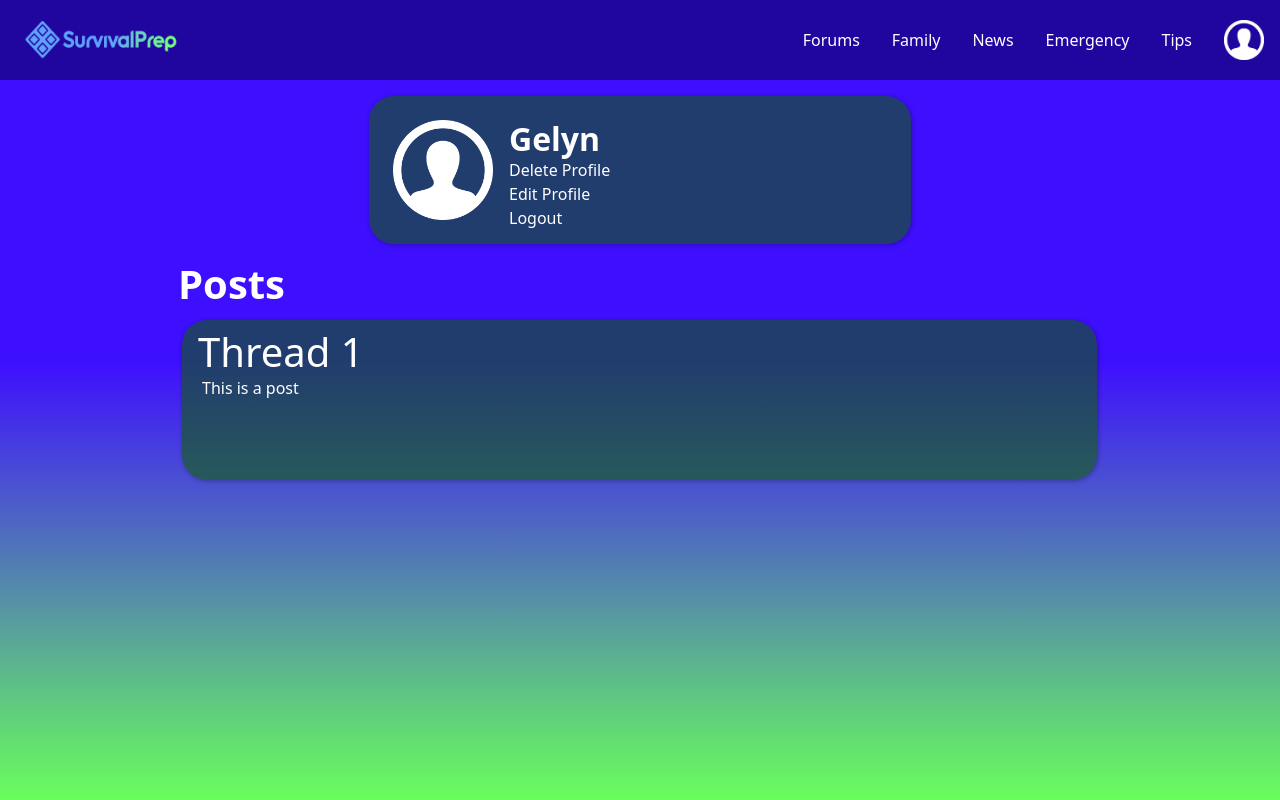
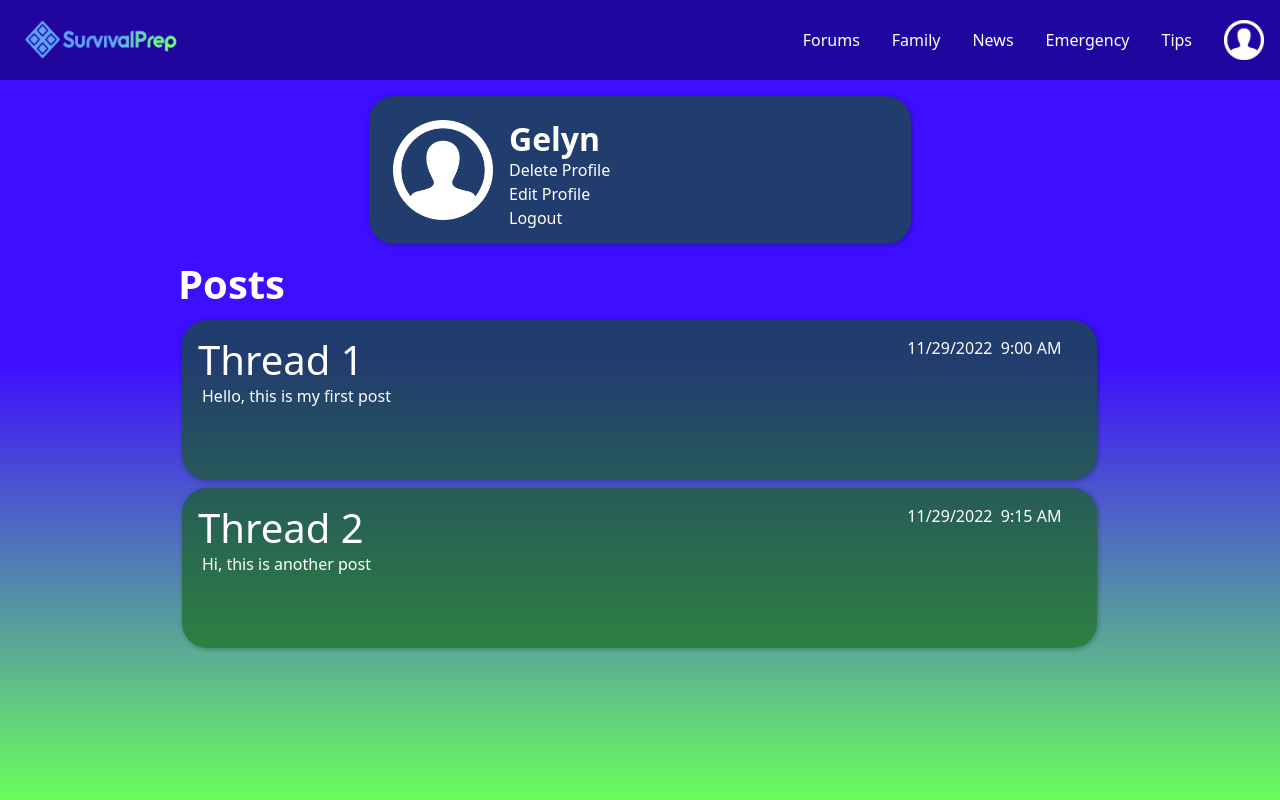
Before and after one commit to CodeLynch/SurvivalPrep-FrontEnd, a React (Create React App) app: page /profile in a window 1280 px wide. Built offline with nearby package versions, Linux system fonts and the light colour scheme.

Commit message:
Modified Profile Page and created Profile Post component

```diff
--- a/public/index.html
+++ b/public/index.html
@@ -28,7 +28,7 @@
     <title>React App</title>
   </head>
   <body
-  style="background: linear-gradient(#3E0EFF 45%,#69FE5C) fixed;">
+  style="background: linear-gradient(#3E0EFF 45%,#69FE5C) fixed; overflow-x: hidden;">
     <noscript>You need to enable JavaScript to run this app.</noscript>
     <div id="root"></div>
     <!--
--- a/src/components/ProfilePost.tsx
+++ b/src/components/ProfilePost.tsx
@@ -1,15 +1,23 @@
 import './containerStyles.css';
 
-export type ForumType = {
+export type ProfilePostType = {
     threadTitle: string,
     post: string,
     date: string,
     time: string,
 }
-export default function ProfilePost(props:ForumType){
+export default function ProfilePost(props:ProfilePostType){
+
     return(
-    <div className='MainContainer px-3 py-2 m-1' style={{width:"99%", height:"20vh"}}>
-        <h1 className="m-0">{props.threadTitle}</h1>
+    <div className='MainContainer p-3 m-1' style={{width:"99%", minHeight:"20vh"}}>
+        <div className='d-flex flex-row'>
+            <h1 className="m-0 w-20">{props.threadTitle}</h1>
+            <div className="d-flex justify-content-end" style={{width:"80%"}}>
+                <div style={{width:'23%'}}>
+                <p>{props.date}&nbsp;&nbsp;{props.time}</p>
+                </div>
+            </div>
+        </div>
         <p className="m-0 px-1">{props.post}</p>
     </div>
     );
--- a/src/components/Profilepage.tsx
+++ b/src/components/Profilepage.tsx
@@ -1,10 +1,14 @@
 import { profile } from "console";
 import { useState } from "react";
 import "./containerStyles.css";
-import ProfilePost from "./ProfilePost";
+import ProfilePost, { ProfilePostType } from "./ProfilePost";
 
 function Profilepage() {
-  const [images, setimages] = useState([]);
+    const [PostArr, setPostArr] = useState<ProfilePostType[]>([
+        {threadTitle: "Thread 1", post: "Hello, this is my first post", date:"11/29/2022", time:"9:00 AM"},
+        {threadTitle: "Thread 2", post: "Hi, this is another post", date:"11/29/2022", time:"9:15 AM"},
+        // {threadTitle: "Thread 3", post: "Hey, it's a post", date:"11/30/2022", time:"12:01 AM"},
+      ])
 
   return (
     <div className="container">
@@ -36,7 +40,14 @@ function Profilepage() {
         style={{ height: "5vh" }}
         >
             <h1><strong>Posts</strong></h1>
-            <ProfilePost threadTitle="Thread 1" post="This is a post" date="11/29/2022" time="8:45 AM" />
+            {
+                PostArr.length !== 0 ?
+                PostArr.map((post, i) =>
+                <ProfilePost threadTitle={post.threadTitle} post={post.post} date={post.date} time={post.time}></ProfilePost>
+                )
+                :
+                <p className="text-center">This user has no posts.</p>
+            }
         </div>
 
     </div>
--- a/src/components/TipsPage.tsx
+++ b/src/components/TipsPage.tsx
@@ -17,7 +17,7 @@ export default function TipsPage() {
 
   return (
     <div className='container' style={{ minHeight: "80vh", width: '80vw' }}>
-      <h1>Tips</h1>
+      <h1><strong>Tips</strong></h1>
       <div className='MainContainer' style={{ height: 'auto', minHeight: '70vh', width: '80vw' }}>
         <div className='SecondaryContainer m-5 p-3' style={{ width: '90%' }}>
           <h4>Earthquake Tips</h4>
```
